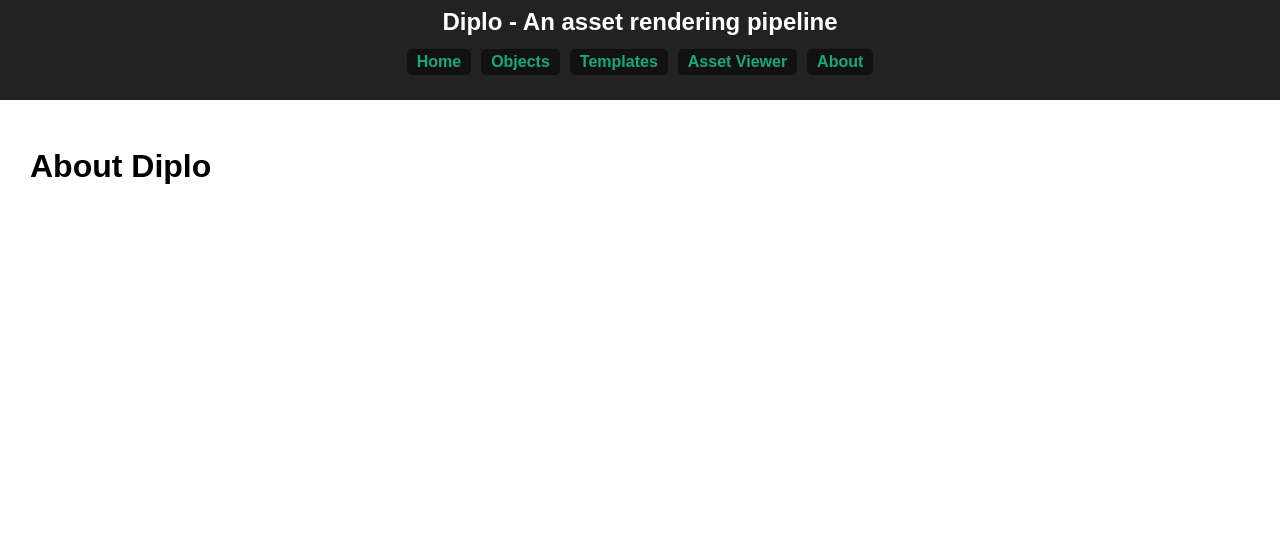
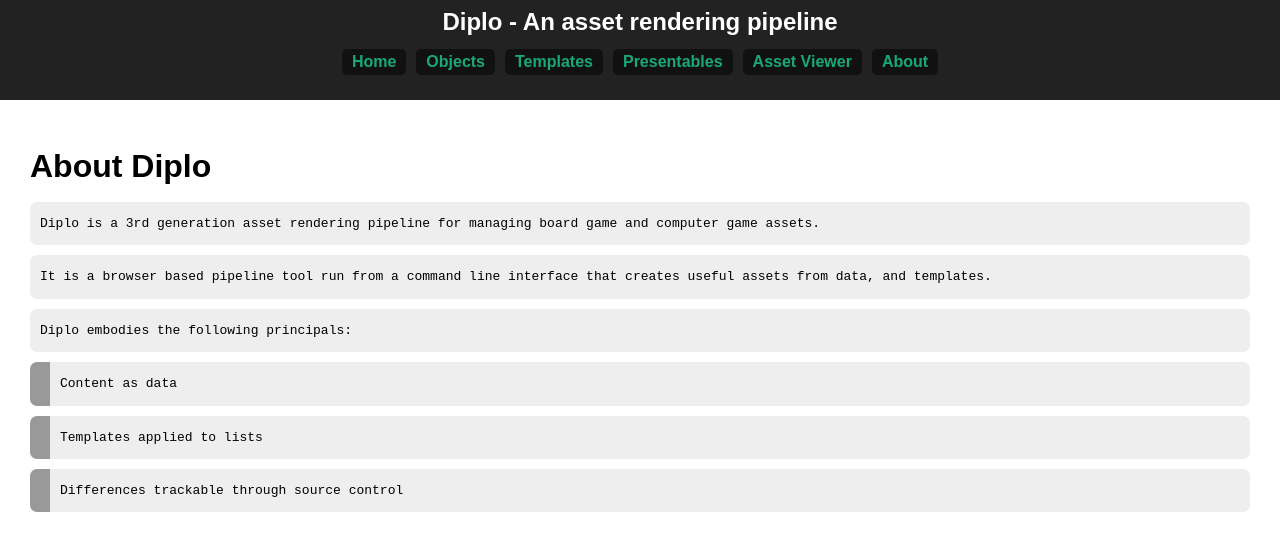
Before and after one commit to connected-web/diplo, a React app: page /diplo/about in a window 1280 px wide. Shown: the part 133-684 px from the top of the page. Built offline with nearby package versions, Linux system fonts and the light colour scheme; no server answers.

Commit message:
Create presentables page for linking to presentable api link

```diff
--- a/src/components/Router.js
+++ b/src/components/Router.js
@@ -7,6 +7,7 @@ import AddObjectToType from './pages/objects/AddObjectToType'
 import CreateObjectType from './pages/objects/CreateObjectType'
 import Objects from './pages/objects/Objects'
 import Templates from './pages/templates/Templates'
+import Presentables from './pages/presentables/Presentables'
 import Assets from './pages/assets/Assets'
 import About from './pages/about/About'
 
@@ -47,6 +48,7 @@ class Router extends Component {
         <Route path="/objects/create" render={renderPage(CreateObjectType, this)} />
         <Route path="/objects/:object/add" render={renderPage(AddObjectToType, this)} />
         <Route path="/templates" render={renderPage(Templates, this)} />
+        <Route path="/presentables" render={renderPage(Presentables, this)} />
         <Route path="/assets" render={renderPage(Assets, this)} />
         <Route path="/about" render={renderPage(About, this)} />
       </div>
--- a/src/components/header/Header.js
+++ b/src/components/header/Header.js
@@ -14,6 +14,7 @@ class Header extends Component {
         <Link className="Header-link" to="/">Home</Link>
         <Link className="Header-link" to="/objects">Objects</Link>
         <Link className="Header-link" to="/templates">Templates</Link>
+        <Link className="Header-link" to="/presentables">Presentables</Link>
         <Link className="Header-link" to="/assets">Asset Viewer</Link>
         <Link className="Header-link" to="/about">About</Link>
       </header>
--- a/src/components/pages/about/About.js
+++ b/src/components/pages/about/About.js
@@ -5,6 +5,14 @@ class About extends Component {
     return (
       <div className="About">
         <h1>About Diplo</h1>
+        <p>Diplo is a 3rd generation asset rendering pipeline for managing board game and computer game assets.</p>
+        <p>It is a <b>browser based pipeline tool</b> run from a command line interface that creates useful assets from <b>data</b>, and <b>templates</b>.</p>
+        <p>Diplo embodies the following principals:</p>
+        <ul>
+          <li>Content as data</li>
+          <li>Templates applied to lists</li>
+          <li>Differences trackable through source control</li>
+        </ul>
       </div>
     );
   }
--- /dev/null
+++ b/src/components/pages/presentables/Presentables.js
@@ -0,0 +1,28 @@
+import React, { Component } from 'react'
+import { Link } from 'react-router-dom'
+
+class Presentables extends Component {
+  render() {
+    const model = this.props.model
+
+    function renderPresentables(presentables) {
+      return presentables.map(item => {
+        const path = `/api/present/${item.objectType}/${item.itemId}/${item.objectType}-${item.templateId}`
+        return <div key={item.id} className={`presentable ${item.id}`}>
+          <div class="label">{item.assetId}</div>
+          <p><a href={path}>{path}</a></p>
+        </div>
+      })
+    }
+
+    return (
+      <div className="Presentables">
+        <h1>Presentables</h1>
+        <p>Here is a list of all the items that can be rendered as assets using the available templates.</p>
+        {renderPresentables(model.state.presentables || [])}
+      </div>
+    );
+  }
+}
+
+export default Presentables;
--- a/src/index.css
+++ b/src/index.css
@@ -4,7 +4,7 @@ body {
   font-family: sans-serif;
 }
 
-p, pre {
+p, pre, li {
   font-family: monospace;
   margin: 10px 0;
   padding: 10px;
@@ -12,6 +12,10 @@ p, pre {
   border-radius: 7px;
   overflow: hidden;
   line-height: 180%;
+}
+
+li {
+  border-left: 20px solid #999;
 }
 
 .Page > div {
```
